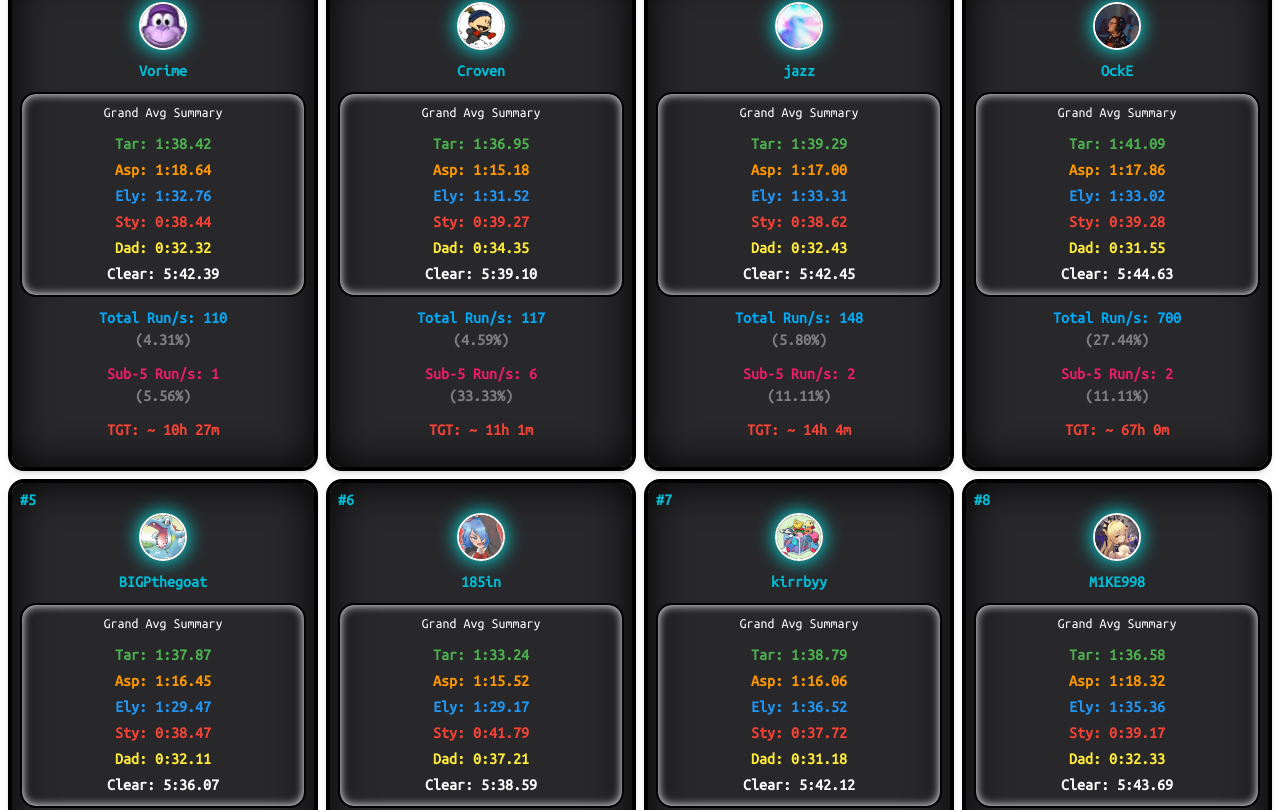
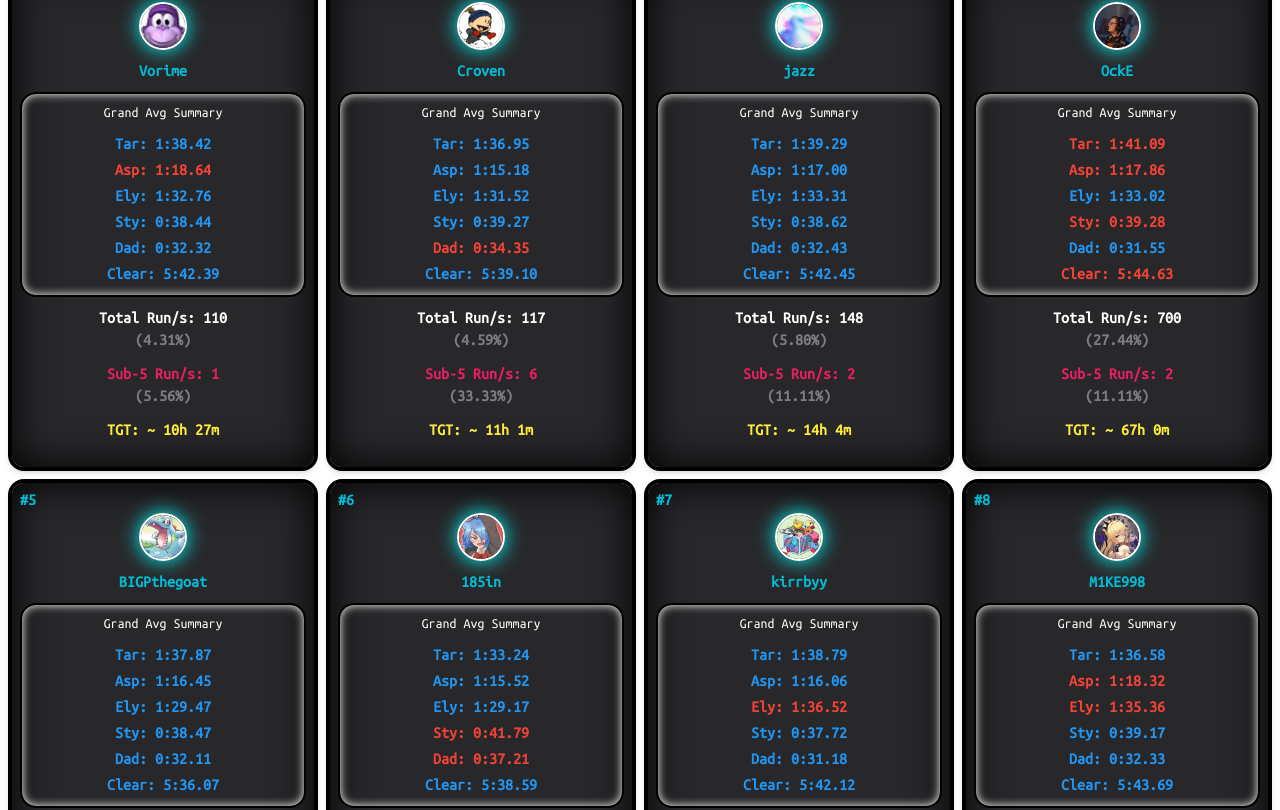
Before and after one commit to CapriceYuri/HadesPre6, a React (Vite) app: page / in a window 1280 px wide. Shown: the part 2650-3460 px from the top of the page. Built offline with nearby package versions, Linux system fonts and the light colour scheme.

Commit message:
Color coded avg-time

```diff
--- a/src/Components/AllSummary.jsx
+++ b/src/Components/AllSummary.jsx
@@ -9,7 +9,9 @@ import {
 import { allData, uniquePlayerData } from "../Data/DataLogic";
 import { averageTime, totalTime } from "../Data/MinSecMilli";
 import { rawData2, totalRuns } from "../Data/DataLogic";
+import { splitData } from "../Data/SplitData";
 
+console.log(splitData);
 const topRecords = allData.slice(5, 29);
 const allSub5 = rawData2.slice().filter((obj) => obj.Clear < "5");
 let topAspectPlayer = [];
@@ -17,9 +19,7 @@ let topAspectPlayer = [];
 for (let i = 0; i < topRecords.length; i++) {
   topAspectPlayer.push(topRecords[i][0]);
 }
-
 // Avg. Per Split Functions
-
 function topRunnerAvgTar(name) {
   let tempData = rawData2.slice();
   const playerAllRuns = tempData.filter((obj) => obj.Player === name);
@@ -171,7 +171,11 @@ export default function AllSummaryCard() {
                     <Typography
                       variant="h6"
                       className="text-center font-customFont"
-                      color="green"
+                      color={
+                        topRunnerAvgTar(obj.Player) > splitData[0]
+                          ? "red"
+                          : "blue"
+                      }
                     >
                       {` Tar: ${topRunnerAvgTar(obj.Player)}`}
                     </Typography>
@@ -180,7 +184,11 @@ export default function AllSummaryCard() {
                     <Typography
                       variant="h6"
                       className="text-center font-customFont"
-                      color="orange"
+                      color={
+                        topRunnerAvgAsp(obj.Player) > splitData[1]
+                          ? "red"
+                          : "blue"
+                      }
                     >
                       {` Asp: ${topRunnerAvgAsp(obj.Player)}`}
                     </Typography>
@@ -189,7 +197,11 @@ export default function AllSummaryCard() {
                     <Typography
                       variant="h6"
                       className="text-center font-customFont"
-                      color="blue"
+                      color={
+                        topRunnerAvgEly(obj.Player) > splitData[2]
+                          ? "red"
+                          : "blue"
+                      }
                     >
                       {` Ely: ${topRunnerAvgEly(obj.Player)}`}
                     </Typography>
@@ -198,7 +210,11 @@ export default function AllSummaryCard() {
                     <Typography
                       variant="h6"
                       className="text-center font-customFont"
-                      color="red"
+                      color={
+                        topRunnerAvgSty(obj.Player) > splitData[3]
+                          ? "red"
+                          : "blue"
+                      }
                     >
                       {` Sty: ${topRunnerAvgSty(obj.Player)}`}
                     </Typography>
@@ -207,7 +223,11 @@ export default function AllSummaryCard() {
                     <Typography
                       variant="h6"
                       className="text-center font-customFont"
-                      color="yellow"
+                      color={
+                        topRunnerAvgDad(obj.Player) > splitData[4]
+                          ? "red"
+                          : "blue"
+                      }
                     >
                       {` Dad: ${topRunnerAvgDad(obj.Player)}`}
                     </Typography>
@@ -216,7 +236,11 @@ export default function AllSummaryCard() {
                     <Typography
                       variant="h6"
                       className="text-center font-customFont"
-                      color="white"
+                      color={
+                        topRunnerAvgClear(obj.Player) > splitData[5]
+                          ? "red"
+                          : "blue"
+                      }
                     >
                       {` Clear: ${topRunnerAvgClear(obj.Player)}`}
                     </Typography>
@@ -226,7 +250,7 @@ export default function AllSummaryCard() {
                   <Typography
                     variant="h6"
                     className="text-center font-customFont mt-2"
-                    color="light-blue"
+                    color="white"
                   >
                     {`Total Run/s: ${playerTotalRun(obj.Player)}`}
                   </Typography>
@@ -268,7 +292,7 @@ export default function AllSummaryCard() {
                   <Typography
                     variant="h6"
                     className="text-center font-customFont mt-2"
-                    color="red"
+                    color="yellow"
                   >
                     {` TGT: ${topRunnerAllClear(obj.Player)}`}
                   </Typography>
--- /dev/null
+++ b/src/Data/SplitData.jsx
@@ -0,0 +1,35 @@
+import { rawData2 } from "./DataSet2";
+import { averageTime } from "./MinSecMilli";
+
+// Avg of All Per Splits
+let avgTar = [];
+let avgAsp = [];
+let avgEly = [];
+let avgSty = [];
+let avgDad = [];
+let avgClear = [];
+
+for (let i = 0; i < rawData2.length; i++) {
+  avgTar.push(rawData2[i].Tartarus);
+  avgAsp.push(rawData2[i].Asphodel);
+  avgEly.push(rawData2[i].Elysium);
+  avgSty.push(rawData2[i].Styx);
+  avgDad.push(rawData2[i].Dad);
+  avgClear.push(rawData2[i].Clear);
+}
+
+const finalizedTar = averageTime(avgTar);
+const finalizedAsp = averageTime(avgAsp);
+const finalizedEly = averageTime(avgEly);
+const finalizedSty = averageTime(avgSty);
+const finalizedDad = averageTime(avgDad);
+const finalizedClear = averageTime(avgClear);
+
+export const splitData = [
+  finalizedTar,
+  finalizedAsp,
+  finalizedEly,
+  finalizedSty,
+  finalizedDad,
+  finalizedClear,
+];
```
